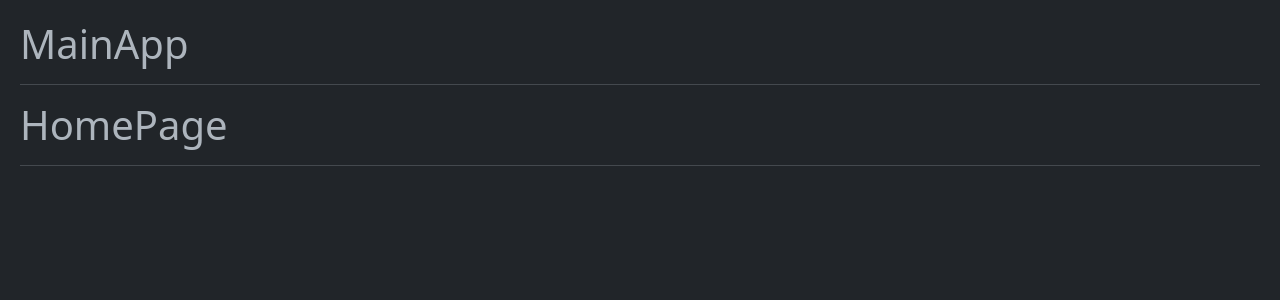
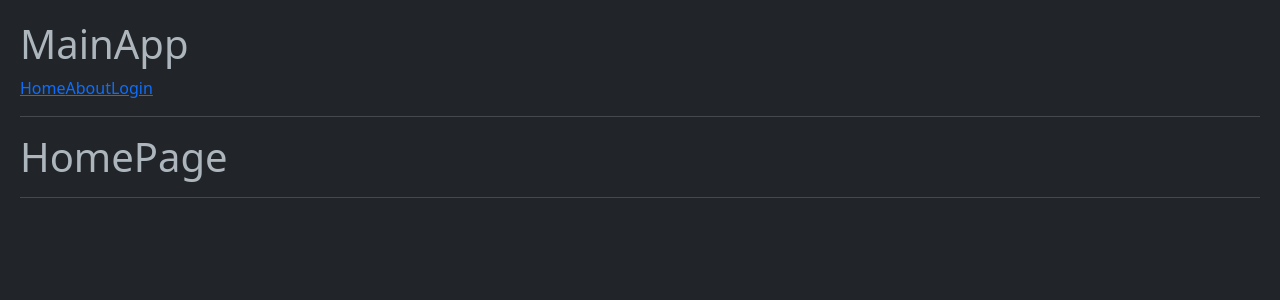
Before and after one commit to hectoralvaez/05-hook-app, a React (Vite) app: page / in a window 1280 px wide. Shown: the top 300 px of the page. Built offline with nearby package versions, Linux system fonts and the light colour scheme.

Commit message:
🪝 158. Link. (v1)

```diff
--- a/src/09-useContext/MainApp.jsx
+++ b/src/09-useContext/MainApp.jsx
@@ -1,4 +1,4 @@
-import { Navigate, Route, Routes } from "react-router-dom";
+import { Link, Navigate, Route, Routes } from "react-router-dom";
 import { AboutPage } from "./AboutPage";
 import {LoginPage } from "./LoginPage";
 import { HomePage } from "./HomePage";
@@ -7,6 +7,9 @@
   return (
     <>
         <h1>MainApp</h1>
+        <Link to="/">Home</Link>
+        <Link to="/about">About</Link>
+        <Link to="/login">Login</Link>
         <hr />
         <Routes>
             <Route path="/" element={ <HomePage /> } />
```
Also changed, not shown: 1 other file (tests, documents, lock files or other folders).
